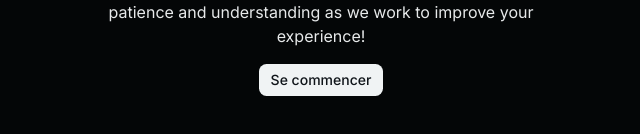
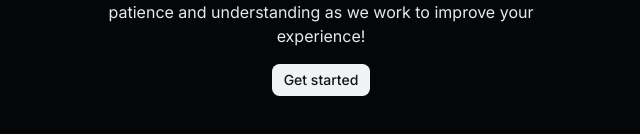
Before and after one commit to bossnare/melodayzmusic, a Next.js app in the folder apps/client/: page / in a window 1280 px wide. Shown: the part 440-574 px from the top of the page, without its empty margins (319-959 px from the left). Built offline with nearby package versions, Linux system fonts and the light colour scheme.

Commit message:
Update page.tsx: add min width for CTA button

```diff
--- a/apps/client/src/app/page.tsx
+++ b/apps/client/src/app/page.tsx
@@ -23,13 +23,13 @@ export default function Page() {
         available or may change frequently. Thank you for your patience and
         understanding as we work to improve your experience!
       </p>
-      <Button variant="secondary" onClick={handleClickTab} size="sm">
+      <Button className="min-w-10" variant="secondary" onClick={handleClickTab} size="sm">
         {isPending ? (
           <>
             <LoaderCircle className="animate-spin" />
           </>
         ) : (
-          'Se commencer'
+          'Get started'
         )}
       </Button>
     </div>
```
